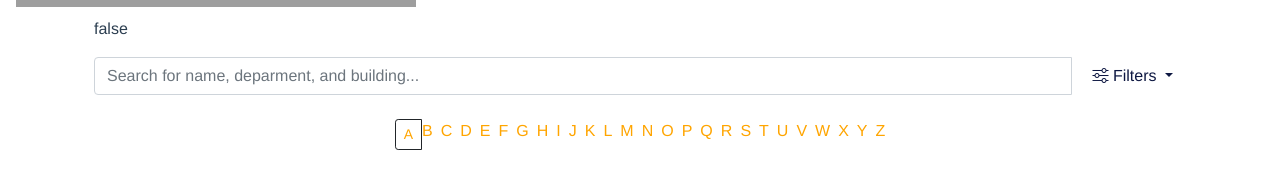
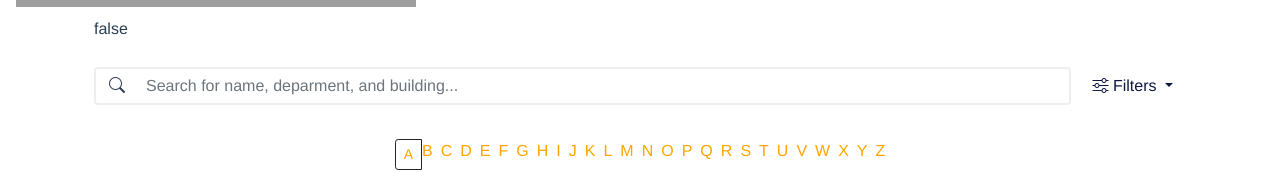
Before and after one commit to AmyAlexandra13/Directory-prototype, a Vue app: page / in a window 1280 px wide. Shown: the part 183-355 px from the top of the page. Built offline with nearby package versions, Linux system fonts and the light colour scheme; grey boxes are pictures that could not be loaded.

Commit message:
Designing search icon inside input

```diff
--- a/src/components/Tablecopy2.vue
+++ b/src/components/Tablecopy2.vue
@@ -19,13 +19,16 @@
     <div class="body-content" id="containertable">
       <div class="text-left">
         <h1 id="titleDirectory">Directory Table copy 2</h1>
-        <p>{{ filterByCampus }}</p>
+        <p>{{ filterByCampus  + filterCampusValue }}</p>
+            <p>{{ message }}</p>
       </div>
 
       <div class="row mb-4">
         <div class="col-12">
-          <div class="input-group">
-            <input
+          <div class="form-input">
+            <span class="icon">
+            <i id="iconSearch" class="bi bi-search"></i> </span>
+            <input id="inputSearch"
               class="form-control mr-sm-2"
               placeholder="Search for name, deparment, and building..."
               v-model.trim="nameDirectory"
@@ -43,7 +46,7 @@
 
             <ul class="dropdown-menu" aria-labelledby="dropdownMenuButton1">
               <li>
-                <a class="dropdown-item" v-on:click="selectCampus('Ephraim')"
+                <a class="dropdown-item" v-on:click="selectCampus('Ephraim') && indicateUser('Ephraim')"
                   >Ephraim Campus</a
                 >
               </li>
@@ -64,6 +67,9 @@
           </div>
         </div>
       </div>
+
+
+
 
       <div class="row mb-4">
         <div class="col-12 text-center">
@@ -128,8 +134,20 @@
         </table>
       </div>
     </div>
-    <!-- here closes the containertable -->
-  </div>
+
+
+ </div>
+
+
+
+
+
+         <!-- <div class="form-input2">
+            <span class="icon2"><i class="bi bi-search" aria-hidden="true"></i></span>
+            <input id="input2" type="email" name="email" placeholder="Enter your email">
+          </div> -->
+
+
 </template>
 
 
@@ -248,7 +266,14 @@ export default {
       }
     },
 
+    indicateUser(campus){
+     campus = campus + "hey";
+     this.message = campus;
+     console.log(this.message);
+    },
+
     disableFilter(){
+      this.filterCampusValue = "";
       return this.filterByCampus = false;
     },
 
@@ -294,38 +319,10 @@ export default {
     },
   },
 
-  // ephraimCampus(){
-  //   this.message = "you are filtering for Ephraim";
-  //   return this.directory.filter(
-  //     (list) => {
-  //       return list.building == "Ephraim";
-  //     });
-  // }
 
-  // ephraimCampus(){
-  //   return this.directory.filter(
-  //     (list) => {
-  //       return list.building == "Ephraim";
-  //     });
-
-  // }
-
-  //  filterdirectory2() {
-  //   return this.directory.filter((list) =>{
-  //     return list.campus.match(this.campusmatch);
-  //   })
-
-  // },
-
-  // filterdirectory2(){
-  //   return this.directory.filter((listdi) => {
-  //     return listdi.name.match(this.nameDirectory);
-  //   });
-  // },
 };
 
-// Notes
-//  || r.phone.includes(this.nameDirectory)
+
 </script>
 
 <style scoped lang="scss">
@@ -343,4 +340,33 @@ export default {
   text-decoration: none;
   color: orange;
 }
+
+.form-input{
+    position: relative;
+    display: flex;
+    margin: 10px auto;
+    align-items: center;
+    justify-content: center;
+
+    #inputSearch {
+      display: block;
+    border: 2px solid #eee;
+    padding: 5px 10px 5px 50px;
+    line-height: 30px;
+    outline: 0;
+
+}
+.icon {
+    position: absolute;
+      display: flex;
+    left: 15px;
+    top: 10;
+
+
+}
+}
+
+
+
+
 </style>
```
